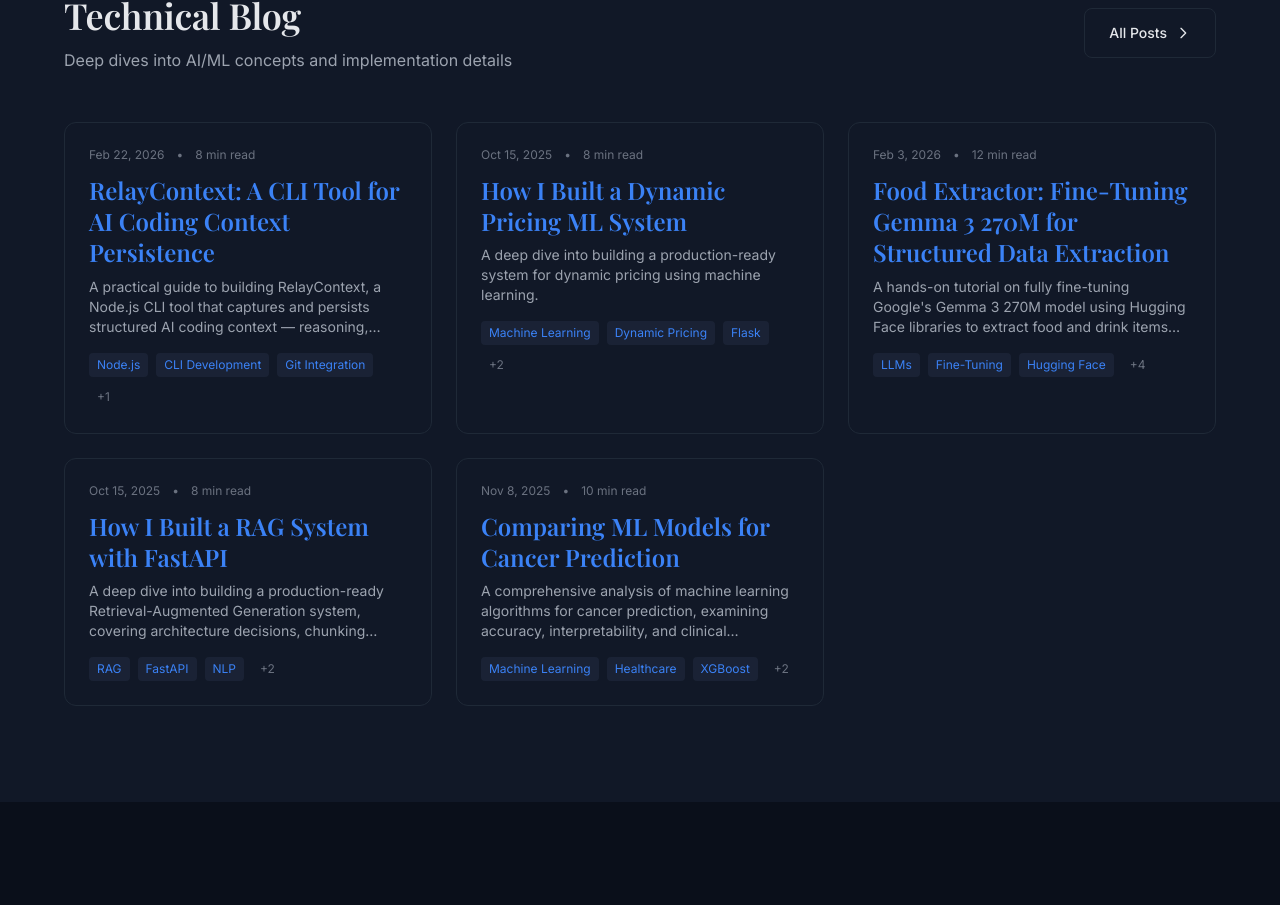
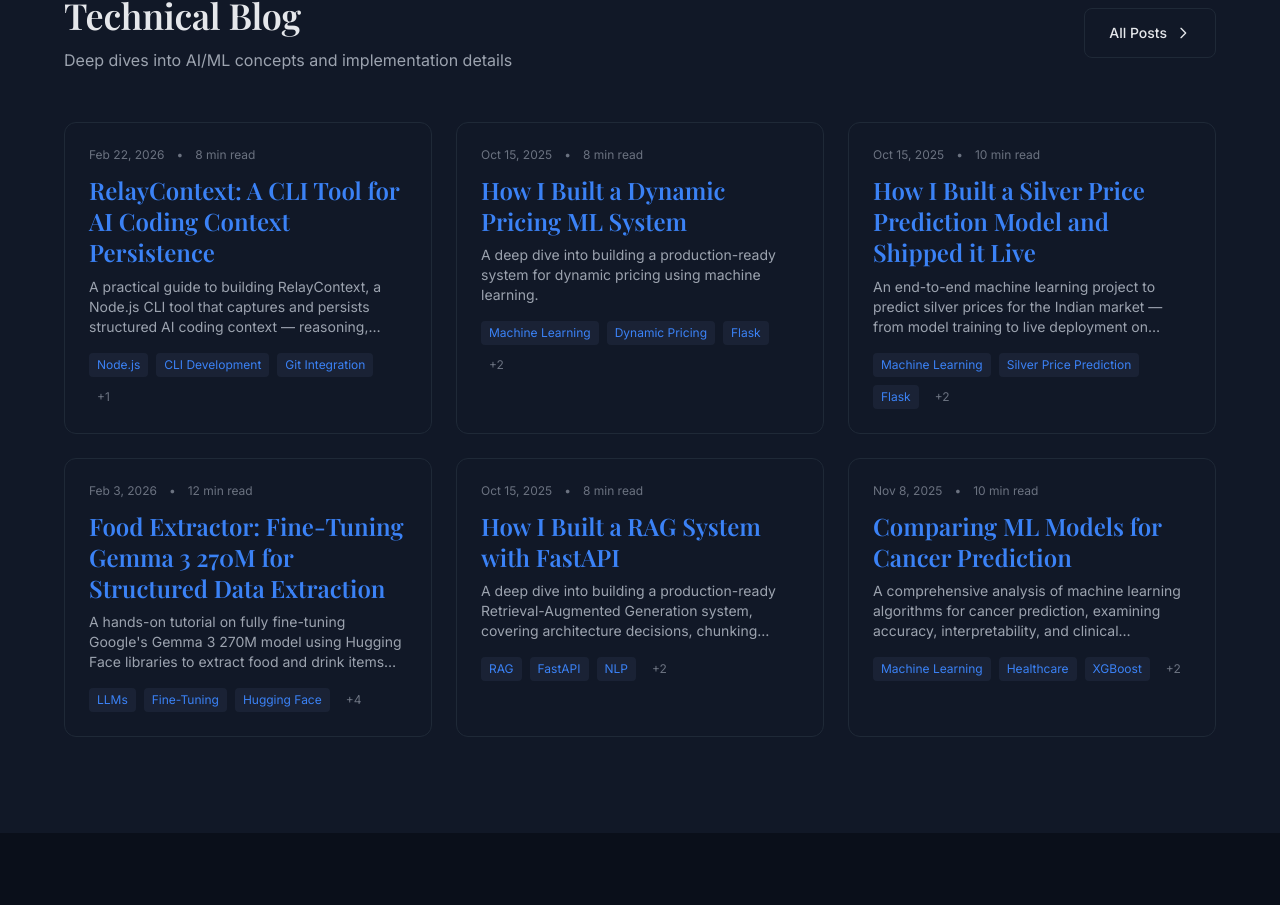
Before and after one commit to danishsyed-dev/my-blog, a Next.js app: page / in a window 1280 px wide. Shown: the part 904-1809 px from the top of the page. Built offline with nearby package versions, Linux system fonts and the light colour scheme; a web font is replaced by a local one.

Commit message:
feat: add blog post data for RelayContext, Dynamic Pricing ML System, and Silver Price Prediction Model.

```diff
--- a/src/data/blog.ts
+++ b/src/data/blog.ts
@@ -181,13 +181,147 @@ pip install -r requirements.txt
 python application.py
 \`\`\`
 
-The web UI will be available at \`http://localhost:5000\`.
         `.trim(),
         tags: ['Machine Learning', 'Dynamic Pricing', 'Flask', 'LightGBM', 'Python'],
         date: '2025-10-15',
         readTime: '8 min read',
         featured: true,
         githubUrl: 'https://github.com/danishsyed-dev/ml-sales-prediction',
+    },
+    {
+        id: 'silver-price-prediction-india',
+        title: 'How I Built a Silver Price Prediction Model and Shipped it Live',
+        excerpt: 'An end-to-end machine learning project to predict silver prices for the Indian market — from model training to live deployment on Hugging Face Spaces.',
+        content: `
+## The Problem
+
+If you've ever tried to check silver prices in India, you know the pain — most global APIs give prices in USD per troy ounce, which means nothing to an Indian buyer who thinks in ₹ per gram. I wanted to build something that not only **predicts** tomorrow's silver price but also shows **accurate Indian market rates** with GST included.
+
+🚀 **Try it live:** [Silver Price Prediction App](https://danishali11903-silver-price-prediction.hf.space)
+
+## What I Built
+
+A full-stack ML application that does two things:
+
+1. **Fetches real-time silver prices** and converts them to Indian market rates (₹ per gram, per 10g, per kg) — including import duties and 3% GST
+2. **Predicts next-day prices** using a Lasso Regression model trained on historical data
+
+| Feature | Description |
+|---------|-------------|
+| ✅ Live Prices | Real-time data from MetalpriceAPI |
+| ✅ Indian Market | Prices in INR with import duties + GST |
+| ✅ ML Predictions | Next-day price forecast |
+| ✅ REST API | JSON endpoints for integration |
+| ✅ Multi-source Fallback | MetalpriceAPI → Yahoo Finance → Local CSV |
+
+## How the Architecture Works
+
+The system follows a simple three-stage pipeline:
+
+\`\`\`
+┌─────────────────┐     ┌──────────────────┐     ┌─────────────────┐
+│  MetalpriceAPI  │────▶│   Flask App      │────▶│   ML Model      │
+│  (Live Prices)  │     │   (Conversion)   │     │   (Prediction)  │
+└─────────────────┘     └──────────────────┘     └─────────────────┘
+         │                       │                        │
+         ▼                       ▼                        ▼
+   USD/oz prices         INR conversion          Next-day forecast
+                         + GST (3%)
+\`\`\`
+
+**The price conversion pipeline** is where it gets interesting. You can't just multiply USD × exchange rate — Indian silver prices include layers of additional costs:
+
+1. Fetch USD price per troy ounce from MetalpriceAPI
+2. Convert using live USD/INR exchange rate
+3. Convert troy ounce to grams (÷ 31.1035)
+4. Add Import Duty (+6%)
+5. Add Local Premium (+10%)
+6. Add GST (+3%)
+
+The result? Prices that match GoodReturns.in (Hyderabad rates) within ₹5-10 accuracy.
+
+## The ML Model
+
+I experimented with several regression models and landed on **Lasso Regression** for its simplicity and strong performance:
+
+| Metric | Value |
+|--------|-------|
+| Algorithm | Lasso Regression |
+| R² Score | **0.9836** |
+| Library | scikit-learn 1.7.0 |
+
+The model uses a rich set of features engineered from historical price data:
+
+- **Lag features:** Closing prices from 1, 2, 3, 5, and 7 days ago
+- **Moving averages:** 5-day, 10-day, and 20-day windows
+- **Technical indicators:** RSI, MACD, and Bollinger Bands
+
+An R² of 0.98 means the model explains 98% of the variance in price movements — which is excellent for a regression task on financial data.
+
+## Data Source Strategy
+
+One lesson I learned early: **never rely on a single data source.** APIs go down, rate limits kick in, and free tiers expire. So I built a three-tier fallback system:
+
+| Priority | Source | Why |
+|----------|--------|-----|
+| 1 | MetalpriceAPI | Most accurate, 24-hour cache |
+| 2 | Yahoo Finance | Free backup (XAGUSD=X ticker) |
+| 3 | Local CSV | Offline fallback for historical data |
+
+The 24-hour caching layer ensures I'm not burning through API credits on every request.
+
+## API Design
+
+The Flask app exposes two clean endpoints:
+
+\`\`\`
+GET /api/predict         → Next-day price prediction
+GET /api/current-price   → Current market price with GST
+\`\`\`
+
+**Sample response:**
+\`\`\`json
+{
+    "success": true,
+    "market": "India",
+    "currency": "INR",
+    "with_gst": {
+        "per_10_grams": 3650,
+        "per_kg": 365000
+    },
+    "gst_rate": "3%"
+}
+\`\`\`
+
+## Shipping to Production
+
+Getting the model from my laptop to a live URL involved deploying to **Hugging Face Spaces**. The deployment is straightforward — push the Flask app with the trained model artifacts, and HF Spaces handles the rest.
+
+\`\`\`bash
+# Clone and run locally
+git clone https://github.com/danishsyed-dev/Silver-Price-Prediction.git
+cd Silver-Price-Prediction
+pip install -r requirements.txt
+python app.py
+\`\`\`
+
+## Key Takeaways
+
+1. **Domain knowledge matters more than model complexity** — Understanding how Indian silver pricing works (import duty, GST, local premiums) was more valuable than trying fancier ML models
+2. **Build fallback systems** — External APIs will fail; plan for it from day one
+3. **Cache aggressively** — 24-hour caching reduced my API costs to nearly zero
+4. **Ship early** — Deploying to Hugging Face Spaces took less than 10 minutes and gave me a shareable URL instantly
+
+## ⚠️ Disclaimer
+
+This project is for educational purposes only. Actual silver prices at jewellers may include making charges (8-20%), wastage charges, purity variations (925, 999), and local market premiums. Do not use for actual trading decisions.
+        `.trim(),
+        tags: ['Machine Learning', 'Silver Price Prediction', 'Flask', 'Python', 'Hugging Face'],
+        date: '2025-10-15',
+        readTime: '10 min read',
+        featured: true,
+        githubUrl: 'https://github.com/danishsyed-dev/Silver-Price-Prediction',
+        liveUrl: 'https://danishali11903-silver-price-prediction.hf.space',
     },
     {
         id: 'food-extractor',
```
